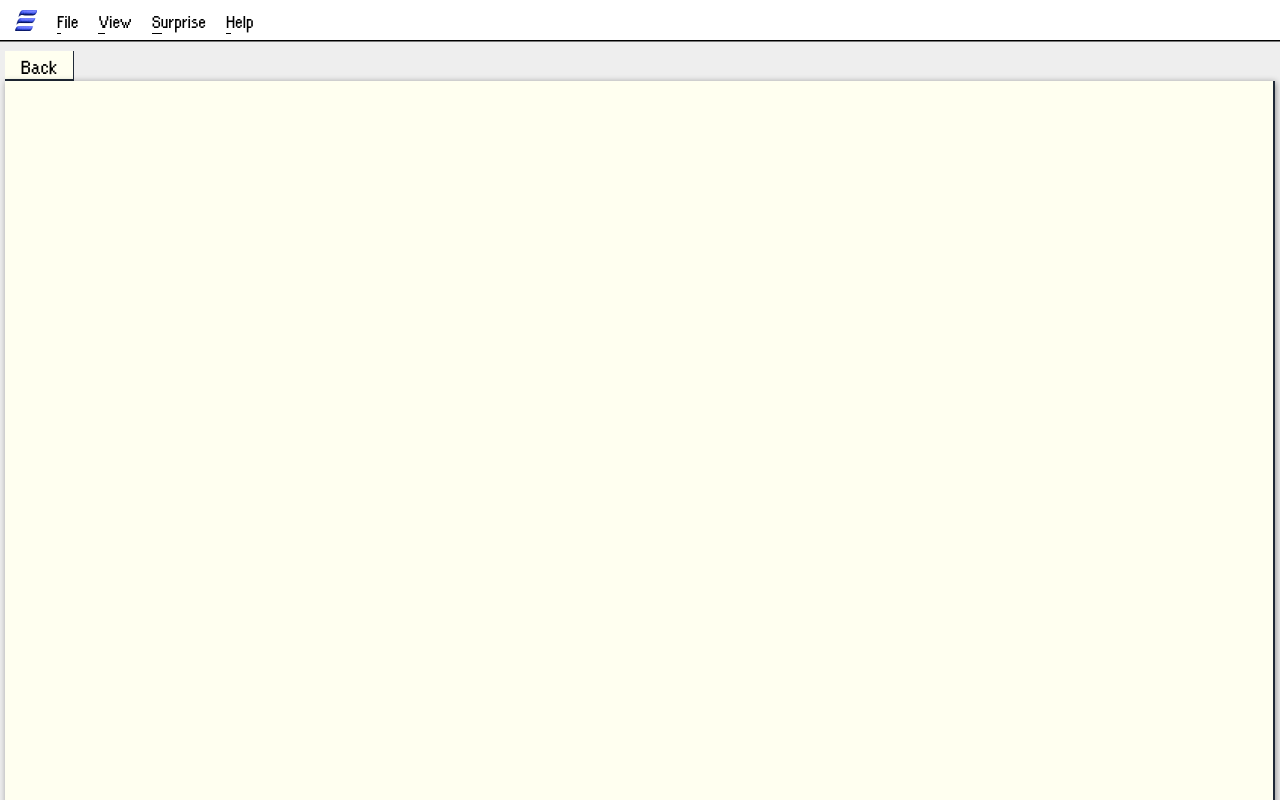
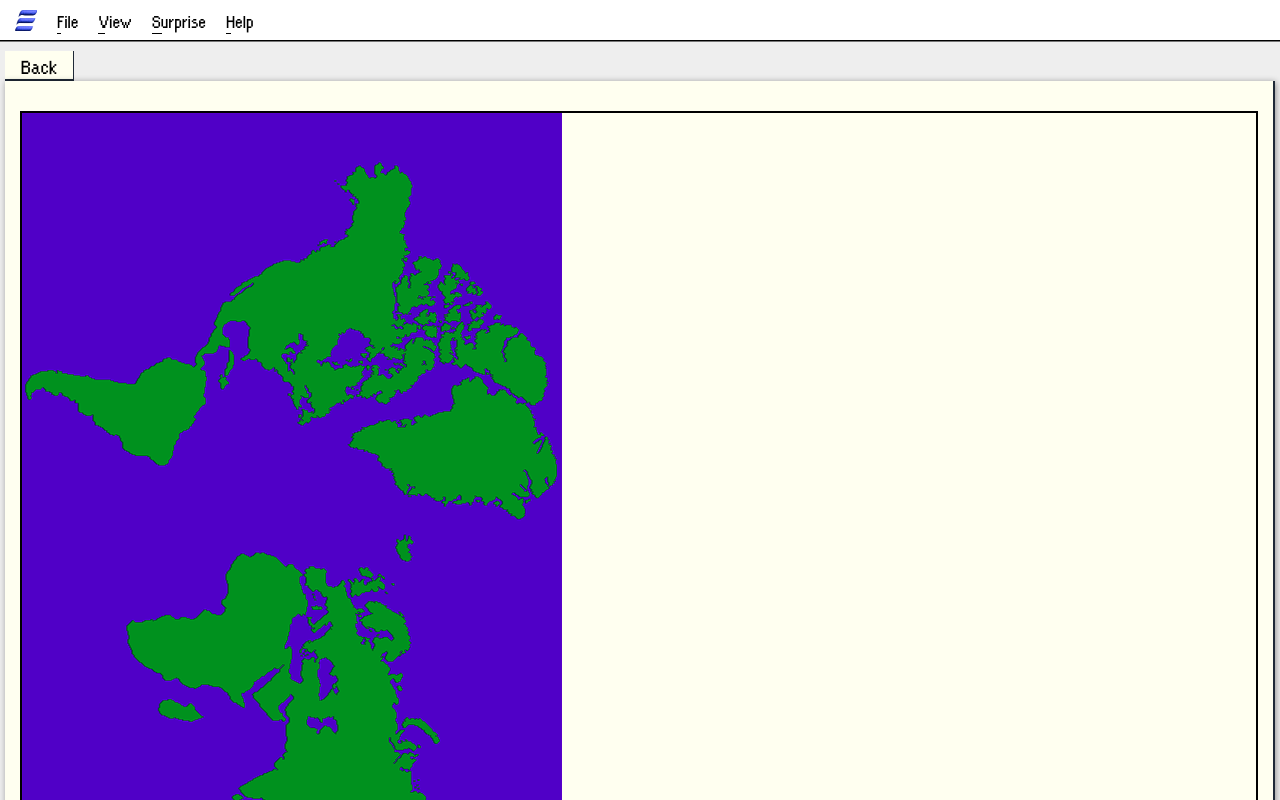
Before and after one commit to achiewe/project-erko-front, a Next.js app: page /erko/regional in a window 1280 px wide. Shown: the top 800 px of the page. Built offline with nearby package versions, Linux system fonts and the light colour scheme.

Commit message:
create RegionalMap component and inside of it add image of the world map

```diff
--- a/src/app/components/RegionalProperties/MainRegionalContainer.tsx
+++ b/src/app/components/RegionalProperties/MainRegionalContainer.tsx
@@ -1,10 +1,13 @@
 import React from "react";
+import RegionalMap from "./RegionalMap";
 
 export default function MainRegionalContainer() {
   return (
     <div
-      className="flex flex-col gap-y-[80px] w-full items-center justify-start min-h-screen bg-[#FFFFF0]
-  border-r-2 border-b-2 border-gray-800 drop-shadow-[1px_1px_3px_rgba(0,0,0,0.40)] py-[40px] relative"
-    ></div>
+      className="flex flex-col py-[30px] gap-y-[80px] px-[15px] w-full items-center justify-start min-h-screen bg-[#FFFFF0]
+  border-r-2 border-b-2 border-gray-800 drop-shadow-[1px_1px_3px_rgba(0,0,0,0.40)]"
+    >
+      <RegionalMap />
+    </div>
   );
 }
--- /dev/null
+++ b/src/app/components/RegionalProperties/RegionalMap.tsx
@@ -0,0 +1,11 @@
+import Image from "next/image";
+import React from "react";
+import worldMap from "../../../../public/assets/worldMap.png";
+
+export default function RegionalMap() {
+  return (
+    <div className="h-full border-black border-2 w-full">
+      <Image src={worldMap} alt="world map" />
+    </div>
+  );
+}
```
